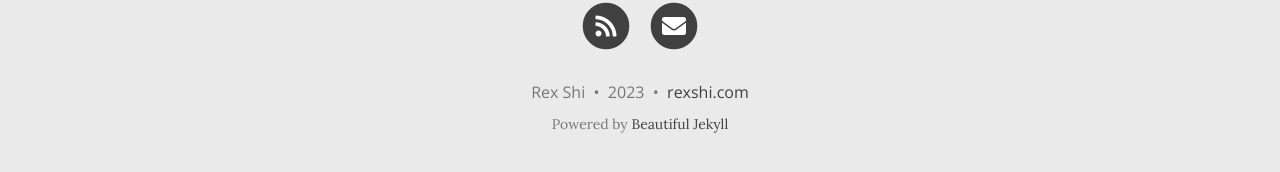
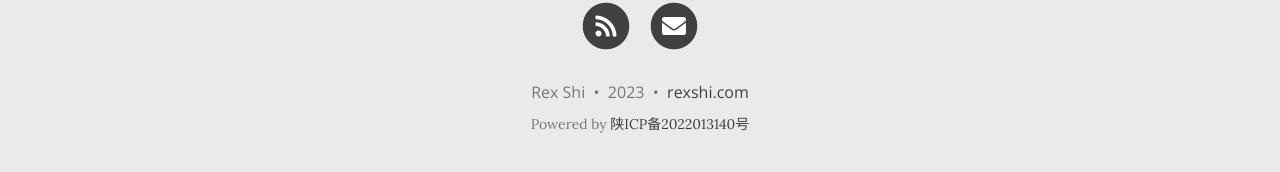
Before and after one commit to shishirui/shishirui.github.io, a Jekyll site: the page built from index.html, in a window 1280 px wide and 1252 px high. Shown: the part 1067-1239 px from the top of the window. Built offline with Jekyll 4.4.1, drawn with Linux system fonts in a browser that asks for light colours; nearby versions of some CDN libraries; the list of posts is cut into pages by our own code; comment, search, counter and statistics services are not loaded.

Commit message:
Update footer.html

```diff
--- a/_includes/footer.html
+++ b/_includes/footer.html
@@ -39,7 +39,7 @@
       </p>
       {% unless site.remove-ads %}<p class="theme-by text-muted">
         Powered by
-        <a href="https://beautifuljekyll.com">Beautiful Jekyll</a>
+        <a href="https://beian.miit.gov.cn/">陕ICP备2022013140号</a>
       </p>{% endunless %}
       </div>
     </div>
```
